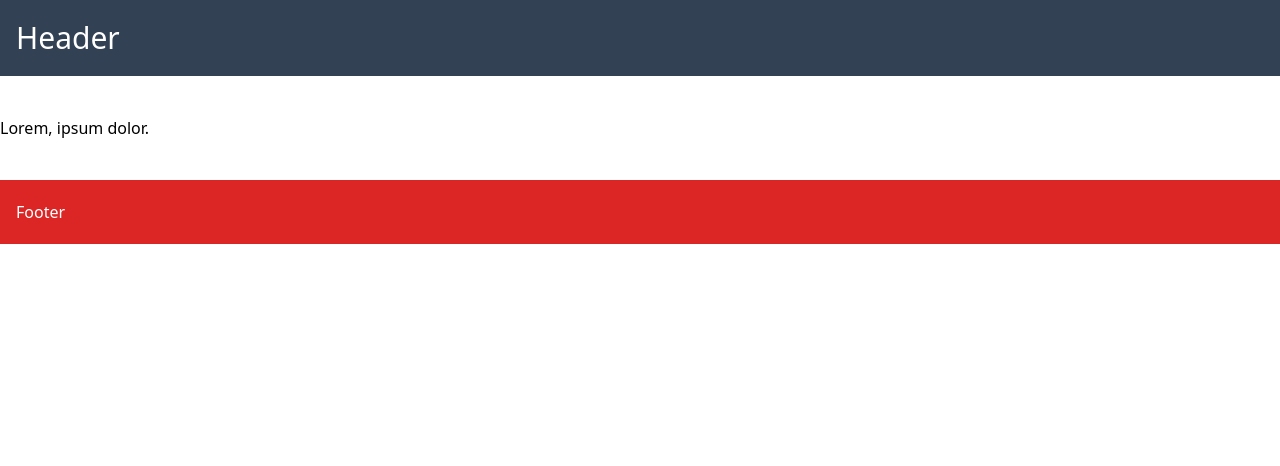
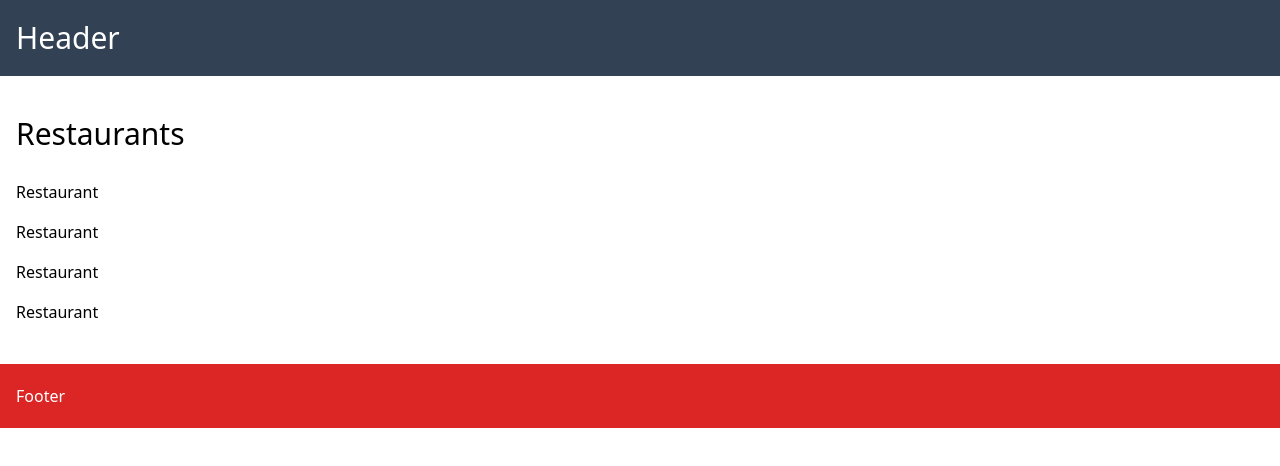
Before and after one commit to sjoerdvermeijden/vercel-deploy, a Next.js app: page / in a window 1280 px wide. Shown: the top 466 px of the page. Built offline with nearby package versions, Linux system fonts and the light colour scheme.

Commit message:
Adds styling for the index file and imports the restaurants component

```diff
--- a/src/pages/index.tsx
+++ b/src/pages/index.tsx
@@ -3,11 +3,14 @@ import { Inter } from "next/font/google";
 const inter = Inter({ subsets: ["latin"] });
 
 import Layout from '../components/Layout/Layout'
+import Restaurants from '../components/Restaurants/Restaurants'
 
 export default function Home() {
   return (
     <Layout>
-      <p>Lorem, ipsum dolor.</p>
+      <div className="container mx-auto px-4">
+        <Restaurants />
+      </div>
     </Layout>
   );
 }
```
